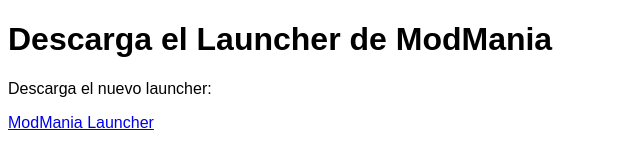
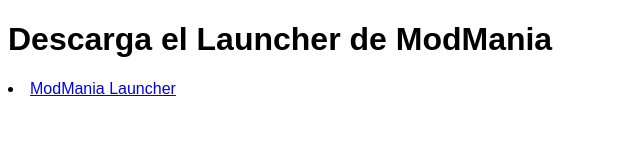
Before and after one commit to Manergo/jorgecastroart, a plain HTML site: page dwnldpage.html in a window 1280 px wide. Shown: the whole page, without its empty margins (0-640 px from the left). Drawn offline with Linux system fonts and the light colour scheme.

Commit message:
Update dwnldpage.html

```diff
--- a/dwnldpage.html
+++ b/dwnldpage.html
@@ -14,7 +14,7 @@
     </head>
     <body>
         <h1>Descarga el Launcher de ModMania</h1>
-        <p>Descarga el nuevo launcher:</p>
-        <a href="/Launcher/launcher-bootstrap-4.6-SNAPSHOT.jar">ModMania Launcher</a>
+        <ul></ul>
+	    <li><a href="/Launcher/launcher-bootstrap-4.6-SNAPSHOT.jar">ModMania Launcher</a></li>
     </body>
 </html>
```
